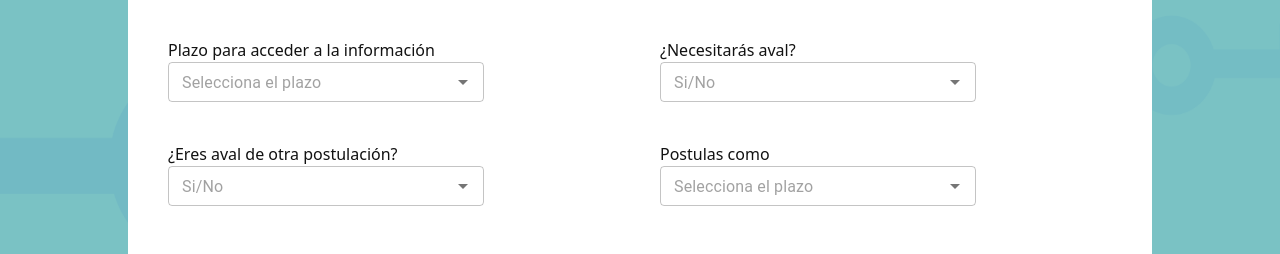
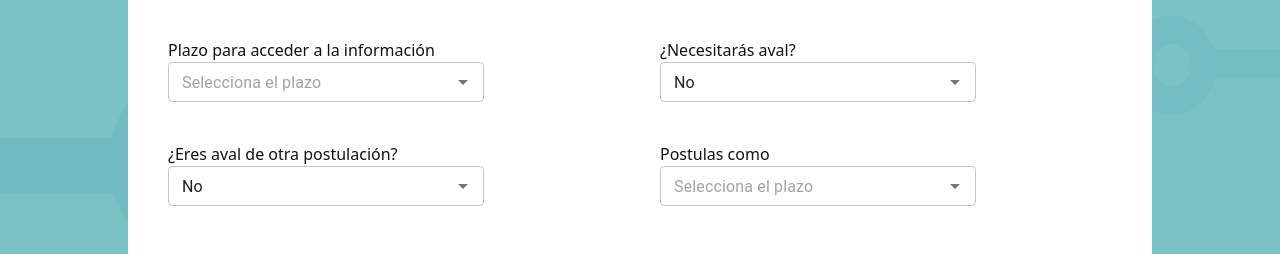
Before and after one commit to SolracDocu4rent/docu4rent-fontend, a Next.js app: page /personal-information in a window 1280 px wide. Shown: the part 415-669 px from the top of the page. Built offline with nearby package versions, Linux system fonts and the light colour scheme; no server answers; sample sign-in values are in the browser's storage.

Commit message:
fix false default value when backing a step

```diff
--- a/src/components/MyInfo/Step1/MyInfoPageStep1.tsx
+++ b/src/components/MyInfo/Step1/MyInfoPageStep1.tsx
@@ -156,7 +156,7 @@ export default function MyInfoPageStep1({
                 upperText={index.upper_text}
                 options={index.first_input.options}
                 label={index.first_input.input_label}
-                defaultValue={index.first_input.input_value}
+                defaultValue={index.first_input.input_value ? "Si" : "No"}
               />
               {showPostulateGuarantor && (
                 <StandardInput
@@ -195,7 +195,7 @@ export default function MyInfoPageStep1({
                 upperText={index.upper_text}
                 options={index.options}
                 label={index.input_label}
-                defaultValue={index.input_value}
+                defaultValue={index.input_value ? "Si" : "No"}
               />
             </div>
           ) : (
```
